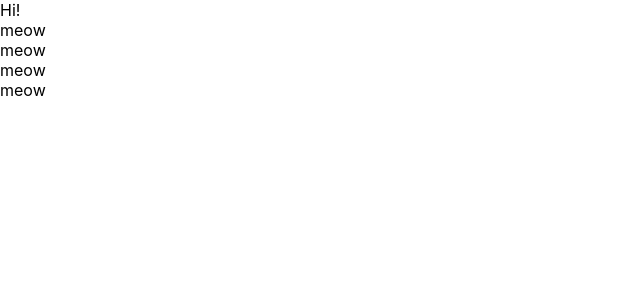
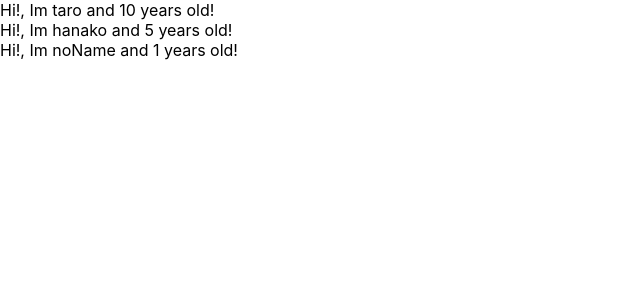
Before and after one commit to taiiichi3264/udemy-react-redux, a React (Create React App) app: page / in a window 1280 px wide. Shown: the top 300 px of the page, without its empty margins (0-640 px from the left). Built offline with nearby package versions, Linux system fonts and the light colour scheme.

Commit message:
learn components and props

```diff
--- a/src/App.js
+++ b/src/App.js
@@ -1,19 +1,30 @@
 import React from "react";
 
 const App = () => {
+  const profiles = [
+    { name: "taro", age: 10 },
+    { name: "hanako", age: 5 },
+    { name: "noName" },
+  ];
   return (
     <div>
-      Hi!
-      <Cat />
-      <Cat />
-      <Cat />
-      <Cat />
+      {profiles.map((profile, index) => {
+        const { name, age } = profile;
+        return <User name={name} age={age} key={index} />;
+      })}
     </div>
   );
 };
 
-const Cat = () => {
-  return <div>meow</div>;
+const User = (props) => {
+  const { name, age } = props;
+  return (
+    <div>
+      Hi!, Im {name} and {age} years old!
+    </div>
+  );
 };
 
+User.defaultProps = { age: 1 };
+
 export default App;
```
